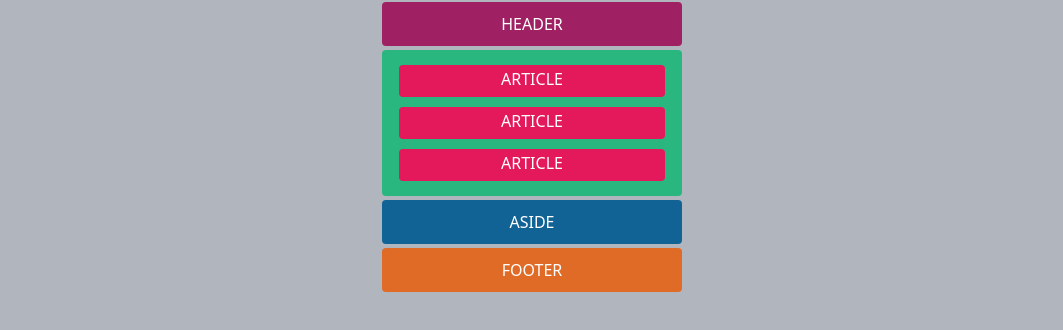
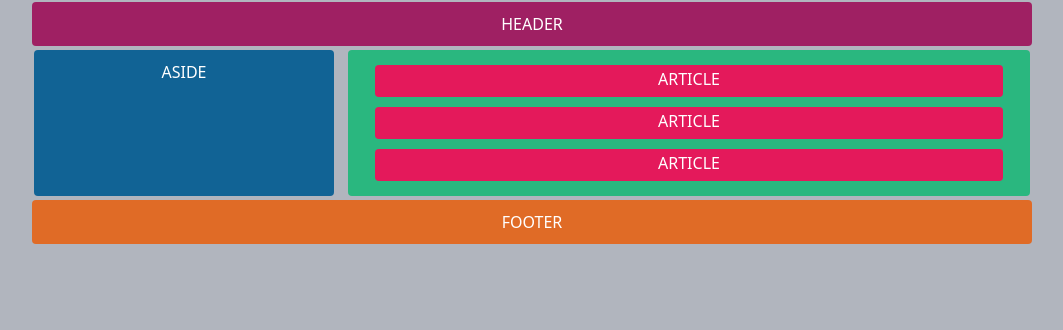
Before and after one commit to mhalsey0/flexbox-wireframe-practice, a plain HTML site: page index.html in a window 1280 px wide. Shown: the whole page, without its empty margins (108-1171 px from the left). Drawn offline with Linux system fonts and the light colour scheme.

Commit message:
updated css to add media query for desktops and landscape tablets

```diff
--- a/css/style.css
+++ b/css/style.css
@@ -47,3 +47,31 @@ article {
     margin-top: 5px;
     margin-bottom: 5px;
 }
+
+@media only screen and (min-width: 768px) {
+    main {
+        display: flex;
+        flex-direction: row-reverse;
+        justify-content: center;
+        gap: 10px;
+        width: 100%;
+        max-width: 1000px;
+    }
+
+    aside, section {
+        width: 100%;
+    }
+
+    aside {
+        max-width: 300px;
+    }
+
+    section {
+        flex: 1;
+    }
+
+    header, footer {
+        width: 100%;
+        max-width: 1000px;
+    }
+}
--- a/index.html
+++ b/index.html
@@ -15,8 +15,8 @@
             <article>ARTICLE</article>
             <article>ARTICLE</article>
         </section>
+        <aside>ASIDE</aside>
     </main>
-    <aside>ASIDE</aside>
     <footer>FOOTER</footer>
 </body>
 </html>
```
Also changed, not shown: desktop-wireframe.png (added).
